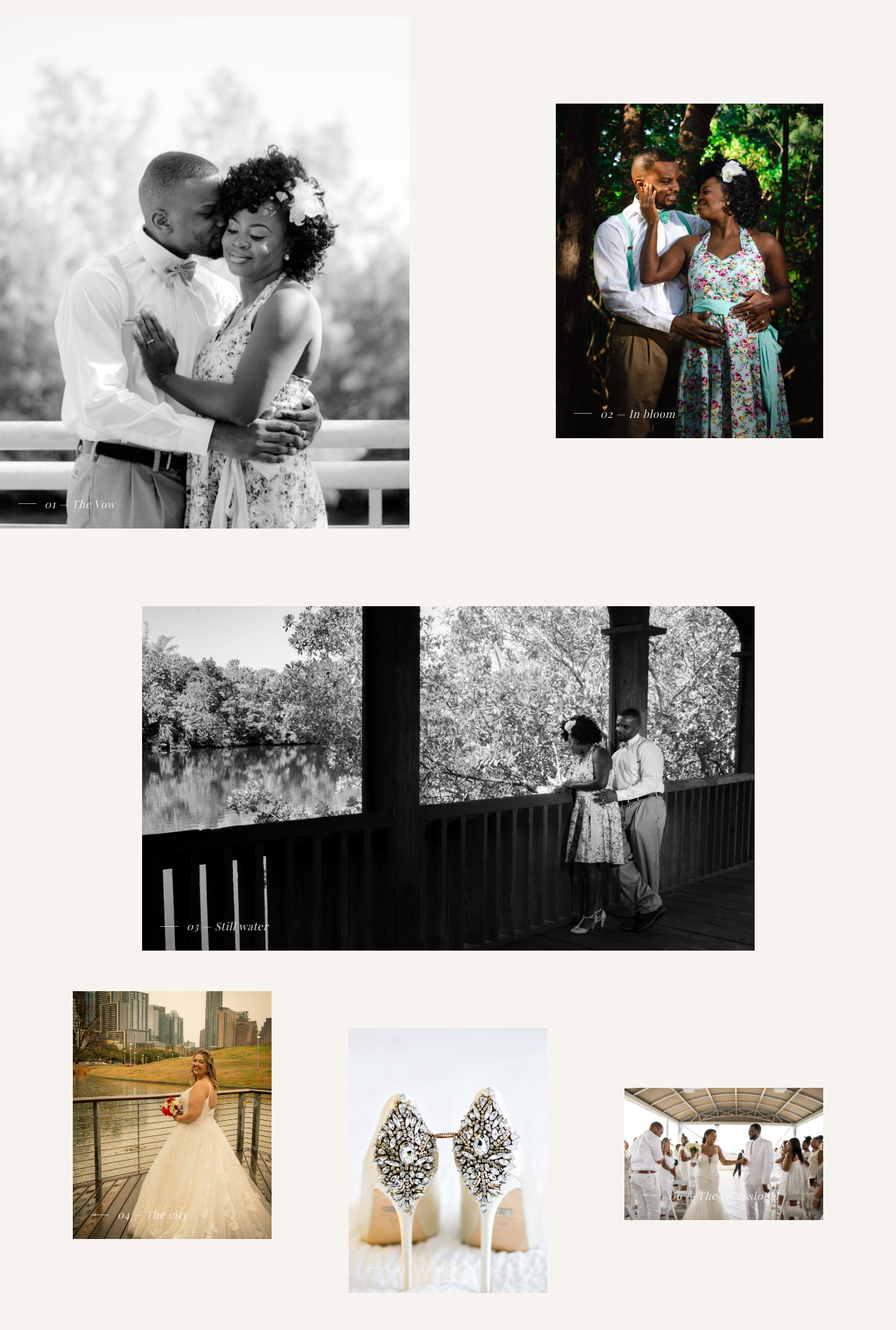
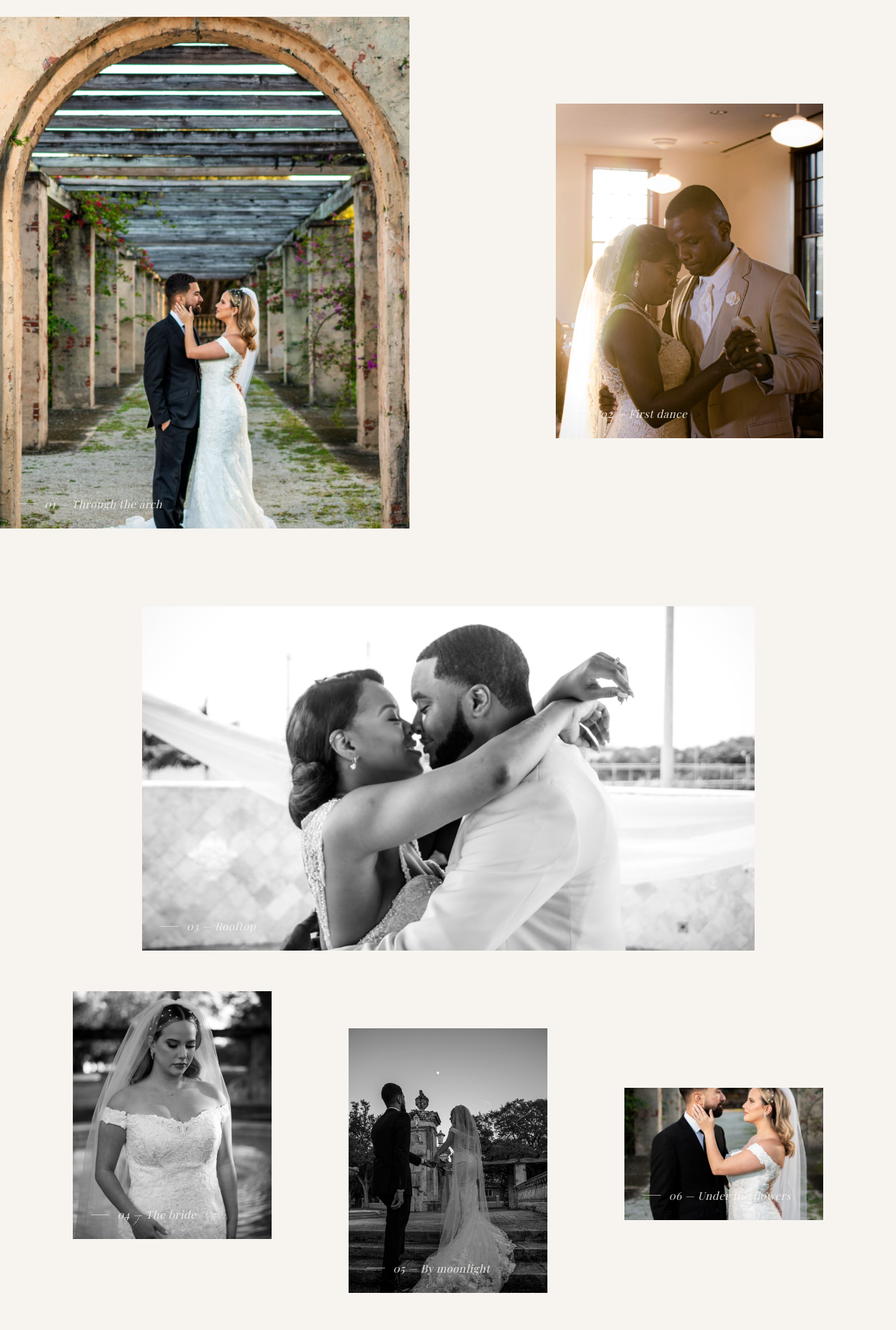
Before and after one commit to reinaldoramirez05-cell/reinaldo-photography, a plain HTML site: page index.html in a window 1280 px wide. Shown: the part 2340-4240 px from the top of the page at 70% size. Drawn offline with nearby package versions, Linux system fonts and the light colour scheme; a web font is replaced by a local one.

Commit message:
Replace placeholder portfolio grid with real curated photos (top 8 from full shoot analysis)

```diff
--- a/index.html
+++ b/index.html
@@ -115,36 +115,36 @@
 
     <div class="galA">
       <figure class="plate gi g1 reveal reveal--clip bleed-l" data-parallax>
-        <img class="plate__img" src="photos/p1.jpg" alt="" loading="lazy" /><div class="plate__veil"></div>
-        <figcaption class="plate__stamp"><span class="tick"></span>01 — The Vow</figcaption>
+        <img class="plate__img" src="photos/g1.jpg" alt="Bride and groom framed inside a stone arch, pergola stretching behind them" loading="lazy" /><div class="plate__veil"></div>
+        <figcaption class="plate__stamp"><span class="tick"></span>01 — Through the arch</figcaption>
       </figure>
       <figure class="plate gi g2 reveal reveal--clip" data-delay="1" data-parallax>
-        <img class="plate__img" src="photos/p2.jpg" alt="" loading="lazy" /><div class="plate__veil"></div>
-        <figcaption class="plate__stamp"><span class="tick"></span>02 — In bloom</figcaption>
+        <img class="plate__img" src="photos/g2.jpg" alt="Couple sharing first dance in golden window light" loading="lazy" /><div class="plate__veil"></div>
+        <figcaption class="plate__stamp"><span class="tick"></span>02 — First dance</figcaption>
       </figure>
       <figure class="plate gi g3 reveal reveal--clip" data-parallax>
-        <img class="plate__img" src="photos/p3.jpg" alt="" loading="lazy" /><div class="plate__veil"></div>
-        <figcaption class="plate__stamp"><span class="tick"></span>03 — Still water</figcaption>
+        <img class="plate__img" src="photos/g3.jpg" alt="Bride and groom in intimate near-kiss embrace on a rooftop, black and white" loading="lazy" /><div class="plate__veil"></div>
+        <figcaption class="plate__stamp"><span class="tick"></span>03 — Rooftop</figcaption>
       </figure>
       <figure class="plate gi g4 reveal reveal--clip" data-delay="1" data-parallax>
-        <img class="plate__img" src="photos/p5.jpg" alt="" loading="lazy" /><div class="plate__veil"></div>
-        <figcaption class="plate__stamp"><span class="tick"></span>04 — The city</figcaption>
+        <img class="plate__img" src="photos/g4.jpg" alt="Bride portrait, eyes downcast, veil and fountain behind her, black and white" loading="lazy" /><div class="plate__veil"></div>
+        <figcaption class="plate__stamp"><span class="tick"></span>04 — The bride</figcaption>
       </figure>
       <figure class="plate gi g5 reveal reveal--clip" data-parallax>
-        <img class="plate__img" src="photos/p4.jpg" alt="" loading="lazy" /><div class="plate__veil"></div>
-        <figcaption class="plate__stamp"><span class="tick"></span>05 — Details</figcaption>
+        <img class="plate__img" src="photos/g5.jpg" alt="Couple silhouetted at twilight on stone steps, moon visible above ornate gate" loading="lazy" /><div class="plate__veil"></div>
+        <figcaption class="plate__stamp"><span class="tick"></span>05 — By moonlight</figcaption>
       </figure>
       <figure class="plate gi g6 reveal reveal--clip" data-delay="1" data-parallax>
-        <img class="plate__img" src="photos/p6.jpg" alt="" loading="lazy" /><div class="plate__veil"></div>
-        <figcaption class="plate__stamp"><span class="tick"></span>06 — The recessional</figcaption>
+        <img class="plate__img" src="photos/g6.jpg" alt="Couple beneath a flower-draped pergola in warm golden light" loading="lazy" /><div class="plate__veil"></div>
+        <figcaption class="plate__stamp"><span class="tick"></span>06 — Under the flowers</figcaption>
       </figure>
       <figure class="plate gi g7 reveal reveal--clip bleed-l" data-parallax>
-        <img class="plate__img" src="photos/p8.jpg" alt="" loading="lazy" /><div class="plate__veil"></div>
-        <figcaption class="plate__stamp"><span class="tick"></span>07 — Roses</figcaption>
+        <img class="plate__img" src="photos/g7.jpg" alt="Her hand on his back, engagement ring visible, joyful smile, black and white" loading="lazy" /><div class="plate__veil"></div>
+        <figcaption class="plate__stamp"><span class="tick"></span>07 — She said yes</figcaption>
       </figure>
       <figure class="plate gi g8 reveal reveal--clip bleed-r" data-parallax>
-        <img class="plate__img" src="photos/p7.jpg" alt="" loading="lazy" /><div class="plate__veil"></div>
-        <figcaption class="plate__stamp"><span class="tick"></span>08 — The cake</figcaption>
+        <img class="plate__img" src="photos/g8.jpg" alt="Bride in robe sitting on hotel bed, dress hanging on wall, morning light" loading="lazy" /><div class="plate__veil"></div>
+        <figcaption class="plate__stamp"><span class="tick"></span>08 — Before</figcaption>
       </figure>
     </div>
   </section>
```
Also changed, not shown: photos/g1.jpg (added), photos/g2.jpg (added), photos/g3.jpg (added), photos/g4.jpg (added), photos/g5.jpg (added), photos/g6.jpg (added), photos/g7.jpg (added), photos/g8.jpg (added).
